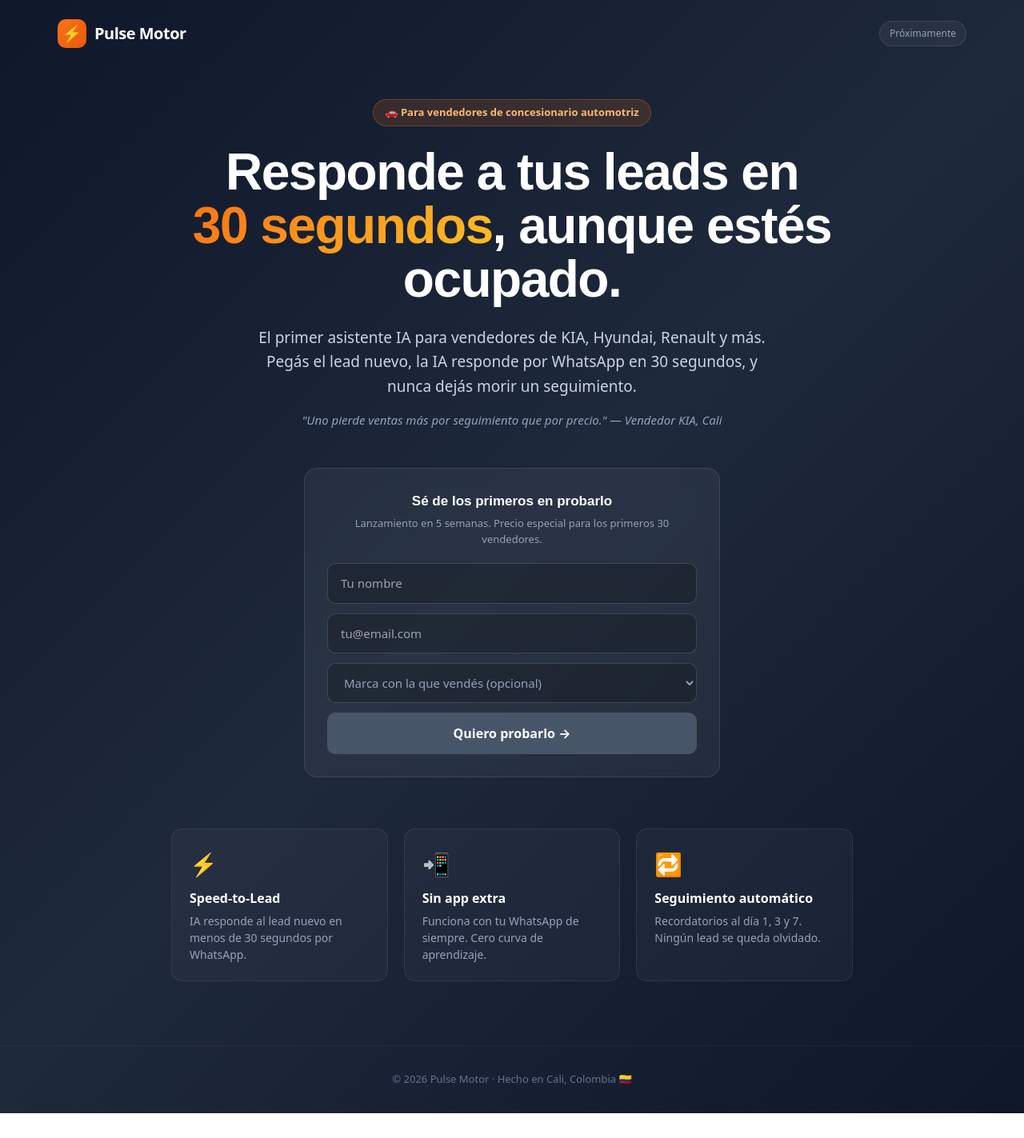
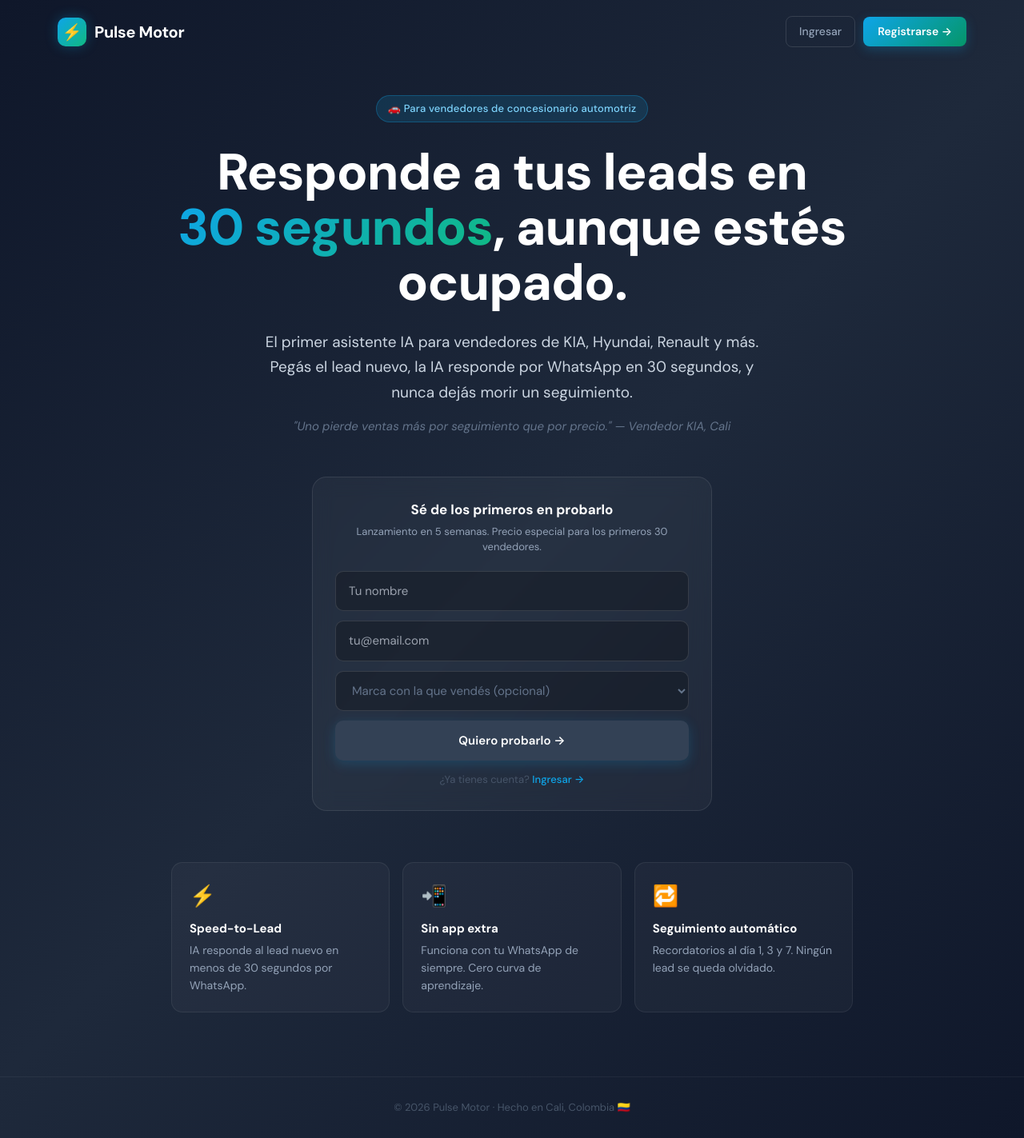
Before and after one commit to ventas10x26/ventas10x, a Next.js app: page /pulse in a window 1280 px wide. Shown: the whole page at 80% size. Before the commit the page ends 1392 px from the top, so only its background shows below. Built offline with nearby package versions, Linux system fonts and the light colour scheme.

Commit message:
auth-google-pulse

```diff
--- a/src/app/pulse/page.tsx
+++ b/src/app/pulse/page.tsx
@@ -1,12 +1,29 @@
 // Ruta destino: src/app/pulse/page.tsx
-//
-// Landing principal de pulsemotor.co
-// Pre-lanzamiento: captura emails para waitlist
-// Diseño limpio, mobile-first, optimizado para conversión
+// CAMBIOS:
+//   - Fuente: DM Sans (similar a Roobert, free via Google Fonts)
+//   - Paleta azul/verde
+//   - Header con botones Ingresar / Registrarse
 
 'use client'
 
 import { useState } from 'react'
+
+const C = {
+  blue:         '#0ea5e9',
+  blueDark:     '#0284c7',
+  green:        '#10b981',
+  greenDark:    '#059669',
+  gradText:     'linear-gradient(135deg, #0ea5e9, #10b981)',
+  gradBtn:      'linear-gradient(135deg, #0ea5e9, #059669)',
+  pill:         'rgba(14, 165, 233, 0.15)',
+  pillBorder:   'rgba(14, 165, 233, 0.3)',
+  pillText:     '#7dd3fc',
+  logo:         'linear-gradient(135deg, #0ea5e9, #10b981)',
+  success:      'rgba(16, 185, 129, 0.1)',
+  successBorder:'rgba(16, 185, 129, 0.3)',
+}
+
+const FONT = "'DM Sans', system-ui, -apple-system, sans-serif"
 
 export default function PulseMotorLanding() {
   const [email, setEmail] = useState('')
@@ -20,7 +37,6 @@ export default function PulseMotorLanding() {
     if (!email.trim() || !nombre.trim()) return
     setEstado('enviando')
     setMensajeError('')
-
     try {
       const res = await fetch('/api/pulse/waitlist', {
         method: 'POST',
@@ -45,62 +61,114 @@ export default function PulseMotorLanding() {
   }
 
   return (
+    <>
+      {/* ── Importar DM Sans desde Google Fonts ── */}
+      <style>{`
+        @import url('https://fonts.googleapis.com/css2?family=DM+Sans:ital,opsz,wght@0,9..40,300;0,9..40,400;0,9..40,500;0,9..40,600;0,9..40,700;0,9..40,800;1,9..40,400&display=swap');
+
+        *, *::before, *::after { box-sizing: border-box; }
+
+        body { font-family: ${FONT}; }
+
+        .pm-btn-outline:hover {
+          color: #fff !important;
+          border-color: rgba(255,255,255,0.25) !important;
+        }
+        .pm-btn-primary:hover { opacity: 0.88; }
+        .pm-card:hover { border-color: rgba(14,165,233,0.3) !important; }
+        .pm-input:focus {
+          border-color: #0ea5e9 !important;
+          box-shadow: 0 0 0 3px rgba(14,165,233,0.15);
+          outline: none;
+        }
+        select option { background: #1e293b; color: #fff; }
+      `}</style>
+
       <div
         style={{
           minHeight: '100vh',
           background: 'linear-gradient(135deg, #0f172a 0%, #1e293b 50%, #0f172a 100%)',
           color: '#fff',
-        fontFamily: 'system-ui, -apple-system, sans-serif',
-        padding: '0',
+          fontFamily: FONT,
           margin: '0',
         }}
       >
-      {/* Header simple */}
+        {/* ── Header ── */}
         <header
           style={{
-          padding: '24px 32px',
+            padding: '20px 32px',
             display: 'flex',
             alignItems: 'center',
             justifyContent: 'space-between',
             maxWidth: '1200px',
             margin: '0 auto',
+            gap: '16px',
           }}
         >
+          {/* Logo */}
           <div style={{ display: 'flex', alignItems: 'center', gap: '10px' }}>
             <div
               style={{
                 width: '36px',
                 height: '36px',
                 borderRadius: '10px',
-              background: 'linear-gradient(135deg, #f97316, #ea580c)',
+                background: C.logo,
                 display: 'flex',
                 alignItems: 'center',
                 justifyContent: 'center',
                 fontSize: '20px',
-              fontWeight: 800,
+                boxShadow: '0 0 16px rgba(14,165,233,0.3)',
               }}
             >
               ⚡
             </div>
-          <span style={{ fontSize: '20px', fontWeight: 800, letterSpacing: '-0.5px' }}>
+            <span style={{ fontSize: '20px', fontWeight: 700, letterSpacing: '-0.3px' }}>
               Pulse Motor
             </span>
           </div>
-        <span
+
+          {/* Botones acceso */}
+          <div style={{ display: 'flex', alignItems: 'center', gap: '10px' }}>
+            <a
+              href="/pulse/login"
+              className="pm-btn-outline"
               style={{
-            fontSize: '12px',
+                fontSize: '14px',
+                fontWeight: 500,
                 color: '#94a3b8',
-            background: 'rgba(255,255,255,0.05)',
-            padding: '6px 12px',
-            borderRadius: '999px',
-            border: '1px solid rgba(255,255,255,0.1)',
+                padding: '8px 16px',
+                borderRadius: '8px',
+                border: '1px solid rgba(255,255,255,0.12)',
+                background: 'transparent',
+                textDecoration: 'none',
+                transition: 'all 0.2s',
+                fontFamily: FONT,
               }}
             >
-          Próximamente
-        </span>
+              Ingresar
+            </a>
+            <a
+              href="/pulse/signup"
+              className="pm-btn-primary"
+              style={{
+                fontSize: '14px',
+                fontWeight: 600,
+                color: '#fff',
+                padding: '8px 18px',
+                borderRadius: '8px',
+                background: C.gradBtn,
+                textDecoration: 'none',
+                boxShadow: '0 4px 14px rgba(14,165,233,0.25)',
+                transition: 'opacity 0.2s',
+                fontFamily: FONT,
+              }}
+            >
+              Registrarse →
+            </a>
+          </div>
         </header>
 
-      {/* Hero */}
+        {/* ── Hero ── */}
         <main
           style={{
             maxWidth: '900px',
@@ -109,36 +177,40 @@ export default function PulseMotorLanding() {
             textAlign: 'center',
           }}
         >
+          {/* Pill */}
           <div
             style={{
               display: 'inline-block',
-            background: 'rgba(249, 115, 22, 0.15)',
-            color: '#fdba74',
+              background: C.pill,
+              color: C.pillText,
               padding: '6px 14px',
               borderRadius: '999px',
               fontSize: '13px',
-            fontWeight: 600,
-            marginBottom: '24px',
-            border: '1px solid rgba(249, 115, 22, 0.3)',
+              fontWeight: 500,
+              marginBottom: '28px',
+              border: `1px solid ${C.pillBorder}`,
+              letterSpacing: '0.2px',
             }}
           >
             🚗 Para vendedores de concesionario automotriz
           </div>
 
+          {/* Título */}
           <h1
             style={{
               fontSize: 'clamp(36px, 6vw, 64px)',
               fontWeight: 800,
-            lineHeight: '1.05',
-            letterSpacing: '-1.5px',
+              lineHeight: '1.08',
+              letterSpacing: '-1px',
               margin: '0 0 24px',
+              fontFamily: FONT,
             }}
           >
             Responde a tus leads en
             <br />
             <span
               style={{
-              background: 'linear-gradient(135deg, #f97316, #fbbf24)',
+                background: C.gradText,
                 WebkitBackgroundClip: 'text',
                 WebkitTextFillColor: 'transparent',
                 backgroundClip: 'text',
@@ -153,226 +225,190 @@ export default function PulseMotorLanding() {
             style={{
               fontSize: 'clamp(16px, 2vw, 19px)',
               color: '#cbd5e1',
-            maxWidth: '640px',
+              maxWidth: '620px',
               margin: '0 auto 16px',
-            lineHeight: '1.6',
+              lineHeight: '1.65',
+              fontWeight: 400,
             }}
           >
             El primer asistente IA para vendedores de KIA, Hyundai, Renault y más.
             Pegás el lead nuevo, la IA responde por WhatsApp en 30 segundos, y nunca dejás morir un seguimiento.
           </p>
 
-        <p
-          style={{
-            fontSize: '15px',
-            color: '#94a3b8',
-            margin: '0 0 48px',
-            fontStyle: 'italic',
-          }}
-        >
+          <p style={{ fontSize: '15px', color: '#64748b', margin: '0 0 52px', fontStyle: 'italic', fontWeight: 300 }}>
             &quot;Uno pierde ventas más por seguimiento que por precio.&quot; — Vendedor KIA, Cali
           </p>
 
-        {/* Form de waitlist */}
+          {/* ── Form waitlist ── */}
           {estado !== 'exito' ? (
             <form
               onSubmit={submit}
               style={{
-              maxWidth: '520px',
+                maxWidth: '500px',
                 margin: '0 auto',
-              background: 'rgba(255, 255, 255, 0.05)',
-              border: '1px solid rgba(255, 255, 255, 0.1)',
-              borderRadius: '16px',
+                background: 'rgba(255,255,255,0.04)',
+                border: '1px solid rgba(255,255,255,0.09)',
+                borderRadius: '18px',
                 padding: '28px',
-              backdropFilter: 'blur(10px)',
+                backdropFilter: 'blur(12px)',
               }}
             >
-            <h3 style={{ fontSize: '17px', fontWeight: 700, margin: '0 0 6px' }}>
+              <h3 style={{ fontSize: '17px', fontWeight: 700, margin: '0 0 4px', fontFamily: FONT }}>
                 Sé de los primeros en probarlo
               </h3>
-            <p style={{ fontSize: '13px', color: '#94a3b8', margin: '0 0 20px' }}>
+              <p style={{ fontSize: '13px', color: '#94a3b8', margin: '0 0 20px', fontWeight: 400 }}>
                 Lanzamiento en 5 semanas. Precio especial para los primeros 30 vendedores.
               </p>
 
               <div style={{ display: 'flex', flexDirection: 'column', gap: '12px' }}>
-              <input
-                type="text"
-                placeholder="Tu nombre"
-                value={nombre}
-                onChange={(e) => setNombre(e.target.value)}
-                required
-                disabled={estado === 'enviando'}
-                style={{
-                  padding: '13px 16px',
-                  borderRadius: '10px',
-                  border: '1px solid rgba(255, 255, 255, 0.15)',
-                  background: 'rgba(0,0,0,0.2)',
-                  color: '#fff',
-                  fontSize: '15px',
-                  fontFamily: 'inherit',
-                  outline: 'none',
-                }}
-              />
-              <input
-                type="email"
-                placeholder="tu@email.com"
-                value={email}
-                onChange={(e) => setEmail(e.target.value)}
-                required
-                disabled={estado === 'enviando'}
-                style={{
-                  padding: '13px 16px',
-                  borderRadius: '10px',
-                  border: '1px solid rgba(255, 255, 255, 0.15)',
-                  background: 'rgba(0,0,0,0.2)',
-                  color: '#fff',
-                  fontSize: '15px',
-                  fontFamily: 'inherit',
-                  outline: 'none',
-                }}
-              />
-              <select
-                value={marca}
-                onChange={(e) => setMarca(e.target.value)}
-                disabled={estado === 'enviando'}
-                style={{
-                  padding: '13px 16px',
-                  borderRadius: '10px',
-                  border: '1px solid rgba(255, 255, 255, 0.15)',
-                  background: 'rgba(0,0,0,0.2)',
-                  color: marca ? '#fff' : '#94a3b8',
-                  fontSize: '15px',
-                  fontFamily: 'inherit',
-                  outline: 'none',
-                  cursor: 'pointer',
-                }}
-              >
-                <option value="" style={{ color: '#0f172a' }}>
-                  Marca con la que vendés (opcional)
-                </option>
-                <option value="KIA" style={{ color: '#0f172a' }}>KIA</option>
-                <option value="Hyundai" style={{ color: '#0f172a' }}>Hyundai</option>
-                <option value="Renault" style={{ color: '#0f172a' }}>Renault</option>
-                <option value="Chevrolet" style={{ color: '#0f172a' }}>Chevrolet</option>
-                <option value="Toyota" style={{ color: '#0f172a' }}>Toyota</option>
-                <option value="Mazda" style={{ color: '#0f172a' }}>Mazda</option>
-                <option value="Nissan" style={{ color: '#0f172a' }}>Nissan</option>
-                <option value="Otro" style={{ color: '#0f172a' }}>Otro</option>
+                <input type="text" placeholder="Tu nombre" value={nombre} onChange={(e) => setNombre(e.target.value)} required disabled={estado === 'enviando'} className="pm-input" style={inputStyle(FONT)} />
+                <input type="email" placeholder="tu@email.com" value={email} onChange={(e) => setEmail(e.target.value)} required disabled={estado === 'enviando'} className="pm-input" style={inputStyle(FONT)} />
+                <select value={marca} onChange={(e) => setMarca(e.target.value)} disabled={estado === 'enviando'} className="pm-input" style={{ ...inputStyle(FONT), color: marca ? '#fff' : '#64748b', cursor: 'pointer' }}>
+                  <option value="">Marca con la que vendés (opcional)</option>
+                  <option value="KIA">KIA</option>
+                  <option value="Hyundai">Hyundai</option>
+                  <option value="Renault">Renault</option>
+                  <option value="Chevrolet">Chevrolet</option>
+                  <option value="Toyota">Toyota</option>
+                  <option value="Mazda">Mazda</option>
+                  <option value="Nissan">Nissan</option>
+                  <option value="Otro">Otro</option>
                 </select>
 
                 <button
                   type="submit"
                   disabled={estado === 'enviando' || !email.trim() || !nombre.trim()}
+                  className="pm-btn-primary"
                   style={{
                     padding: '14px 18px',
                     borderRadius: '10px',
                     border: 'none',
-                  background:
-                    estado === 'enviando' || !email.trim() || !nombre.trim()
-                      ? '#475569'
-                      : 'linear-gradient(135deg, #f97316, #ea580c)',
+                    background: estado === 'enviando' || !email.trim() || !nombre.trim() ? '#334155' : C.gradBtn,
                     color: '#fff',
-                  fontSize: '16px',
-                  fontWeight: 700,
-                  cursor:
-                    estado === 'enviando' || !email.trim() || !nombre.trim()
-                      ? 'not-allowed'
-                      : 'pointer',
-                  transition: 'transform 0.1s',
-                  fontFamily: 'inherit',
+                    fontSize: '15px',
+                    fontWeight: 600,
+                    cursor: estado === 'enviando' || !email.trim() || !nombre.trim() ? 'not-allowed' : 'pointer',
+                    fontFamily: FONT,
+                    boxShadow: '0 4px 16px rgba(14,165,233,0.2)',
+                    letterSpacing: '0.1px',
                   }}
                 >
                   {estado === 'enviando' ? 'Guardando...' : 'Quiero probarlo →'}
                 </button>
 
+                <p style={{ fontSize: '13px', color: '#475569', margin: '2px 0 0', textAlign: 'center' }}>
+                  ¿Ya tienes cuenta?{' '}
+                  <a href="/pulse/login" style={{ color: C.blue, textDecoration: 'none', fontWeight: 500 }}>
+                    Ingresar →
+                  </a>
+                </p>
+
                 {estado === 'error' && (
-                <p style={{ fontSize: '13px', color: '#fca5a5', margin: '4px 0 0' }}>
-                  {mensajeError}
-                </p>
+                  <p style={{ fontSize: '13px', color: '#fca5a5', margin: '4px 0 0' }}>{mensajeError}</p>
                 )}
               </div>
             </form>
           ) : (
             <div
               style={{
-              maxWidth: '520px',
+                maxWidth: '500px',
                 margin: '0 auto',
-              background: 'rgba(34, 197, 94, 0.1)',
-              border: '1px solid rgba(34, 197, 94, 0.3)',
-              borderRadius: '16px',
+                background: C.success,
+                border: `1px solid ${C.successBorder}`,
+                borderRadius: '18px',
                 padding: '32px',
               }}
             >
               <div style={{ fontSize: '40px', marginBottom: '12px' }}>✓</div>
-            <h3 style={{ fontSize: '20px', fontWeight: 700, margin: '0 0 8px' }}>
+              <h3 style={{ fontSize: '20px', fontWeight: 700, margin: '0 0 8px', fontFamily: FONT }}>
                 ¡Listo, {nombre.split(' ')[0]}!
               </h3>
-            <p style={{ fontSize: '15px', color: '#cbd5e1', margin: '0' }}>
-              Te avisamos en cuanto Pulse Motor esté listo. Vas a tener precio especial early adopter por estar acá desde el inicio.
+              <p style={{ fontSize: '15px', color: '#cbd5e1', margin: '0 0 20px', fontWeight: 400 }}>
+                Te avisamos en cuanto Pulse Motor esté listo. Vas a tener precio especial early adopter.
               </p>
+              <a
+                href="/pulse/login"
+                style={{
+                  display: 'inline-block',
+                  padding: '10px 20px',
+                  borderRadius: '8px',
+                  background: C.gradBtn,
+                  color: '#fff',
+                  fontWeight: 600,
+                  fontSize: '14px',
+                  textDecoration: 'none',
+                  fontFamily: FONT,
+                }}
+              >
+                Ingresar a mi cuenta →
+              </a>
             </div>
           )}
 
-        {/* Bullets de propuesta de valor */}
+          {/* ── Bullets ── */}
           <div
             style={{
               display: 'grid',
               gridTemplateColumns: 'repeat(auto-fit, minmax(240px, 1fr))',
-            gap: '20px',
+              gap: '16px',
               marginTop: '64px',
               textAlign: 'left',
             }}
           >
             {[
-            {
-              icon: '⚡',
-              title: 'Speed-to-Lead',
-              desc: 'IA responde al lead nuevo en menos de 30 segundos por WhatsApp.',
-            },
-            {
-              icon: '📲',
-              title: 'Sin app extra',
-              desc: 'Funciona con tu WhatsApp de siempre. Cero curva de aprendizaje.',
-            },
-            {
-              icon: '🔁',
-              title: 'Seguimiento automático',
-              desc: 'Recordatorios al día 1, 3 y 7. Ningún lead se queda olvidado.',
-            },
+              { icon: '⚡', title: 'Speed-to-Lead', desc: 'IA responde al lead nuevo en menos de 30 segundos por WhatsApp.' },
+              { icon: '📲', title: 'Sin app extra', desc: 'Funciona con tu WhatsApp de siempre. Cero curva de aprendizaje.' },
+              { icon: '🔁', title: 'Seguimiento automático', desc: 'Recordatorios al día 1, 3 y 7. Ningún lead se queda olvidado.' },
             ].map((b) => (
               <div
                 key={b.title}
+                className="pm-card"
                 style={{
-                background: 'rgba(255, 255, 255, 0.03)',
-                border: '1px solid rgba(255, 255, 255, 0.08)',
+                  background: 'rgba(255,255,255,0.03)',
+                  border: '1px solid rgba(255,255,255,0.07)',
                   borderRadius: '14px',
                   padding: '22px',
+                  transition: 'border-color 0.2s',
                 }}
               >
-              <div style={{ fontSize: '28px', marginBottom: '10px' }}>{b.icon}</div>
-              <h4 style={{ fontSize: '16px', fontWeight: 700, margin: '0 0 6px' }}>
-                {b.title}
-              </h4>
-              <p style={{ fontSize: '14px', color: '#94a3b8', margin: '0', lineHeight: '1.5' }}>
-                {b.desc}
-              </p>
+                <div style={{ fontSize: '26px', marginBottom: '10px' }}>{b.icon}</div>
+                <h4 style={{ fontSize: '15px', fontWeight: 700, margin: '0 0 6px', fontFamily: FONT }}>{b.title}</h4>
+                <p style={{ fontSize: '14px', color: '#94a3b8', margin: '0', lineHeight: '1.55', fontWeight: 400 }}>{b.desc}</p>
               </div>
             ))}
           </div>
         </main>
 
-      {/* Footer */}
+        {/* ── Footer ── */}
         <footer
           style={{
-          padding: '32px 24px',
+            padding: '28px 24px',
             textAlign: 'center',
             fontSize: '13px',
-          color: '#64748b',
+            color: '#475569',
             borderTop: '1px solid rgba(255,255,255,0.05)',
+            fontFamily: FONT,
+            fontWeight: 400,
           }}
         >
           © 2026 Pulse Motor · Hecho en Cali, Colombia 🇨🇴
         </footer>
       </div>
+    </>
   )
 }
+
+function inputStyle(font: string): React.CSSProperties {
+  return {
+    padding: '13px 16px',
+    borderRadius: '10px',
+    border: '1px solid rgba(255,255,255,0.12)',
+    background: 'rgba(0,0,0,0.25)',
+    color: '#fff',
+    fontSize: '15px',
+    fontFamily: font,
+    fontWeight: 400,
+    width: '100%',
+    transition: 'border-color 0.2s, box-shadow 0.2s',
+  }
+}
```
Also changed, not shown: 1 other file (tests, documents, lock files or other folders). Lines whose indentation alone changed are shown as unchanged.
